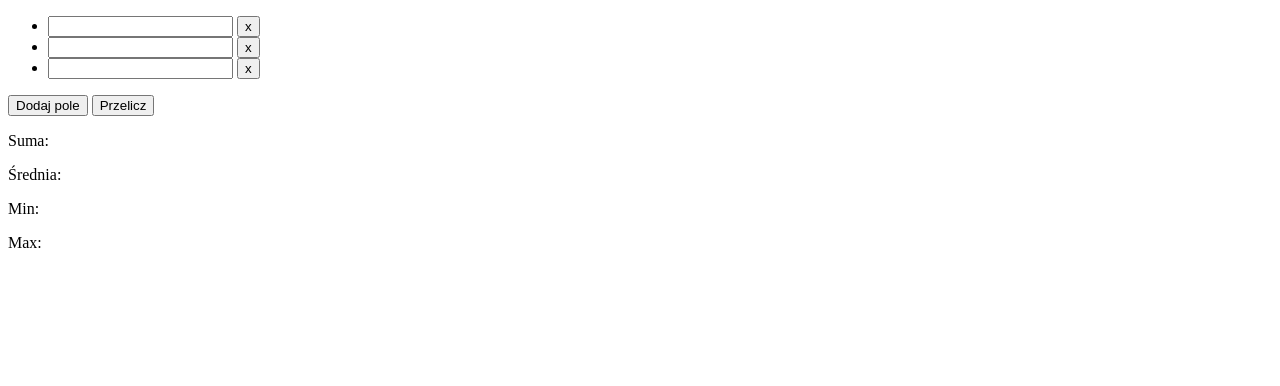
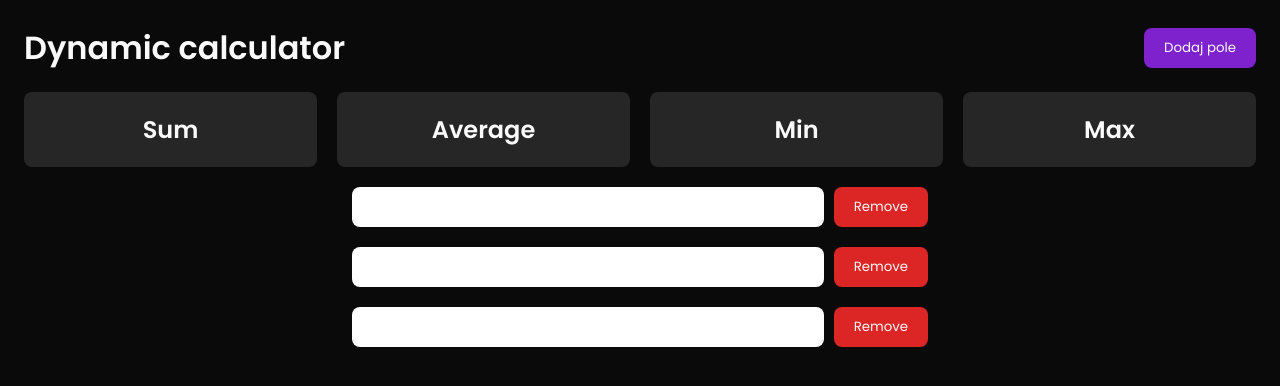
Before and after one commit to DomZem/javascript-projects, a plain HTML site: page lab1/index.html in a window 1280 px wide. Drawn offline with Linux system fonts and the light colour scheme.

Commit message:
update styles for lab1

```diff
--- a/lab1/app.js
+++ b/lab1/app.js
@@ -1,4 +1,4 @@
-const calculateBtn = document.querySelector('.calculate-btn');
+//const calculateBtn = document.querySelector('.calculate-btn');
 const addNewInputBtn = document.querySelector('.add-new-input-btn');
 
 // Output
@@ -7,17 +7,17 @@ const avgValue = document.querySelector('.avg-value');
 const minValue = document.querySelector('.min-value');
 const maxValue = document.querySelector('.max-value');
 
-const inputContainer = document.querySelector('.inputs-container');
+const inputContainer = document.querySelector('.input-list');
 
 const calculate = () => {
-    const inputs = document.querySelectorAll('.input');
+	const inputs = document.querySelectorAll('.input-list-item-input');
 	const values = [];
 
 	inputs.forEach((input) => {
 		values.push(parseInt(input.value) || 0);
 	});
 
-    const sum = values.reduce((acc, value) => acc += value, 0);
+	const sum = values.reduce((acc, value) => (acc += value), 0);
 
 	sumValue.textContent = sum;
 	avgValue.textContent = Math.floor(sum / values.length);
@@ -26,23 +26,24 @@ const calculate = () => {
 };
 
 addNewInputBtn.addEventListener('click', () => {
-    // create new list item
 	const newListItem = document.createElement('li');
+	newListItem.className = 'input-list-item';
 	const newInput = document.createElement('input');
+	newInput.type = 'number';
 	const newRemoveInputBtn = document.createElement('button');
-    newRemoveInputBtn.textContent = "x";
+	newRemoveInputBtn.textContent = 'Remove';
+	newRemoveInputBtn.className = 'button button-destructive';
 
-    newInput.className = "input";
+	newInput.className = 'input-list-item-input';
 	newListItem.appendChild(newInput);
 	newListItem.appendChild(newRemoveInputBtn);
 
-    // add new input to list container
 	inputContainer.appendChild(newListItem);
 });
 
-calculateBtn.addEventListener('click', () => {
-    calculate();
-});
+//calculateBtn.addEventListener('click', () => {
+//calculate();
+//});
 
 inputContainer.addEventListener('click', (event) => {
 	if (event.target.tagName === 'BUTTON') {
@@ -54,8 +55,8 @@ inputContainer.addEventListener('click', (event) => {
 	}
 });
 
-inputContainer.addEventListener('change', (event) => {
-    if (event.target.classList.contains('input')) {
+inputContainer.addEventListener('input', (event) => {
+	if (event.target.classList.contains('input-list-item-input')) {
 		calculate();
 	}
-})
+});
--- a/lab1/index.html
+++ b/lab1/index.html
@@ -1,39 +1,57 @@
 <!DOCTYPE html>
 <html lang="en">
 	<head>
-    <meta charset="UTF-8">
-    <meta name="viewport" content="width=device-width, initial-scale=1.0">
-    <title>Document</title>
+		<meta charset="UTF-8" />
+		<meta name="viewport" content="width=device-width, initial-scale=1.0" />
+		<title>Dynamic calculator</title>
+		<link rel="preconnect" href="https://fonts.googleapis.com" />
+		<link rel="preconnect" href="https://fonts.gstatic.com" crossorigin />
+		<link href="https://fonts.googleapis.com/css2?family=Poppins:wght@400;600&display=swap" rel="stylesheet" />
+		<link rel="stylesheet" href="./style.css" />
 	</head>
 	<body>
-    <main>
-        <ul class="inputs-container">
-            <li>
-                <input class="input" type="text">
-                <button>x</button>
+		<header class="header">
+			<h1>Dynamic calculator</h1>
+
+			<button class="button button-primary add-new-input-btn">Dodaj pole</button>
+		</header>
+
+		<main class="main">
+			<ul class="summary-list">
+				<li class="summary-list-item">
+					<h2>Sum</h2>
+					<p class="sum-value"></p>
 				</li>
-
-            <li>
-                <input class="input" type="text">
-                <button>x</button>
+				<li class="summary-list-item">
+					<h2>Average</h2>
+					<p class="avg-value"></p>
 				</li>
-
-            <li>
-                <input class="input" type="text">
-                <button>x</button>
+				<li class="summary-list-item">
+					<h2>Min</h2>
+					<p class="min-value"></p>
+				</li>
+				<li class="summary-list-item">
+					<h2>Max</h2>
+					<p class="max-value"></p>
 				</li>
 			</ul>
 
-        <button class="add-new-input-btn">Dodaj pole</button>
+			<ul class="input-list">
+				<li class="input-list-item">
+					<input class="input-list-item-input" type="number" />
+					<button class="button button-destructive">Remove</button>
+				</li>
+				<li class="input-list-item">
+					<input class="input-list-item-input" type="number" />
+					<button class="button button-destructive">Remove</button>
+				</li>
+				<li class="input-list-item">
+					<input class="input-list-item-input" type="number" />
+					<button class="button button-destructive">Remove</button>
+				</li>
+			</ul>
 
-        <button class="calculate-btn">Przelicz</button>
-
-        <div>
-            <p>Suma: <span class="sum-value"></span></p>
-            <p>Średnia: <span class="avg-value"></span></p>
-            <p>Min: <span class="min-value"></span></p>
-            <p>Max: <span class="max-value"></span></p>
-        </div>
+			<!-- <button class="calculate-btn">Przelicz</button> -->
 		</main>
 
 		<script src="./app.js"></script>
--- /dev/null
+++ b/lab1/style.css
@@ -0,0 +1,110 @@
+:root {
+	--neutral-50: #fafafa;
+	--neutral-950: #0a0a0a;
+	--neutral-800: #262626;
+	--neutral-700: #404040;
+	--red-600: #dc2626;
+	--purple-600: #7e22ce;
+}
+
+* {
+	margin: 0;
+	padding: 0;
+	box-sizing: border-box;
+}
+
+body {
+	background-color: var(--neutral-950);
+	color: var(--neutral-50);
+	padding: 24px;
+	margin: 0 auto;
+	max-width: 1280px;
+}
+
+body,
+button,
+input {
+	font-family: 'Poppins', sans-serif;
+	font-weight: 400;
+}
+
+ul {
+	list-style-type: none;
+}
+
+input {
+	padding: 8px 16px;
+	border: none;
+	border-radius: 8px;
+}
+
+.button {
+	padding: 10px 20px;
+	border-radius: 8px;
+	border: none;
+	cursor: pointer;
+	transition: opacity 0.2s;
+}
+
+.button-primary {
+	background-color: var(--purple-600);
+	color: var(--neutral-50);
+}
+
+.button-destructive {
+	background-color: var(--red-600);
+	color: var(--neutral-50);
+}
+
+.button:hover {
+	opacity: 0.85;
+}
+
+.header {
+	display: flex;
+	justify-content: space-between;
+	align-items: center;
+}
+
+.main {
+	margin: 20px 0;
+}
+
+.summary-list {
+	display: flex;
+	gap: 20px;
+}
+
+.summary-list-item {
+	flex: 1;
+	display: flex;
+	flex-direction: column;
+	align-items: center;
+	padding: 20px;
+	border-radius: 8px;
+	background-color: var(--neutral-800);
+}
+
+.summary-list-item p {
+	font-size: 40px;
+	font-weight: 700;
+	color: var(--purple-600);
+}
+
+.input-list {
+	display: flex;
+	flex-direction: column;
+	max-width: 576px;
+	margin: 20px auto;
+	gap: 20px;
+}
+
+.input-list-item {
+	width: 100%;
+	display: flex;
+	gap: 10px;
+}
+
+.input-list-item input {
+	flex: 1;
+}
```
Lines whose indentation alone changed are shown as unchanged.
